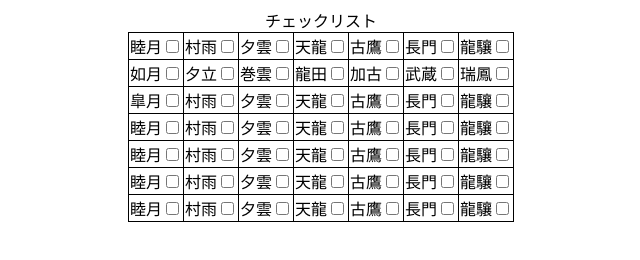
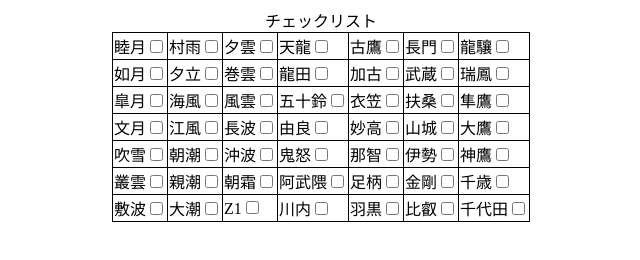
Before and after one commit to Nixajin/Nixajin.github.io, a plain HTML site: page index.html in a window 1280 px wide. Shown: the whole page, without its empty margins (319-959 px from the left). Drawn offline with Linux system fonts and the light colour scheme.

Commit message:
change table

```diff
--- a/index.html
+++ b/index.html
@@ -58,114 +58,114 @@
     皐月<input type="checkbox" name="fleet" value="satsuki">
    </td>
    <td>
-    村雨<input type="checkbox" name="fleet" value="murasame">
+    海風<input type="checkbox" name="fleet" value="umikaze">
    </td>
    <td>
-    夕雲<input type="checkbox" name="fleet" value="yugumo">
+    風雲<input type="checkbox" name="fleet" value="kazagumo">
    </td>
    <td>
-    天龍<input type="checkbox" name="fleet" value="tenryu">
+    五十鈴<input type="checkbox" name="fleet" value="isuzu">
    </td>
    <td>
-    古鷹<input type="checkbox" name="fleet" value="hurutaka">
+    衣笠<input type="checkbox" name="fleet" value="kinugasa">
    </td>
    <td>
-    長門<input type="checkbox" name="fleet" value="nagato">
+    扶桑<input type="checkbox" name="fleet" value="huso">
    </td>
    <td>
-    龍驤<input type="checkbox" name="fleet" value="ryujo">
+    隼鷹<input type="checkbox" name="fleet" value="junyo">
    </td>
   </tr>
   <tr>
    <td>
-    睦月<input type="checkbox" name="fleet" value="mutsuki">
+    文月<input type="checkbox" name="fleet" value="humitsuki">
    </td>
    <td>
-    村雨<input type="checkbox" name="fleet" value="murasame">
+    江風<input type="checkbox" name="fleet" value="kawakaze">
    </td>
    <td>
-    夕雲<input type="checkbox" name="fleet" value="yugumo">
+    長波<input type="checkbox" name="fleet" value="naganami">
    </td>
    <td>
-    天龍<input type="checkbox" name="fleet" value="tenryu">
+    由良<input type="checkbox" name="fleet" value="yura">
    </td>
    <td>
-    古鷹<input type="checkbox" name="fleet" value="hurutaka">
+    妙高<input type="checkbox" name="fleet" value="myoko">
    </td>
    <td>
-    長門<input type="checkbox" name="fleet" value="nagato">
+    山城<input type="checkbox" name="fleet" value="yamashiro">
    </td>
    <td>
-    龍驤<input type="checkbox" name="fleet" value="ryujo">
+    大鷹<input type="checkbox" name="fleet" value="taiyo">
    </td>
   </tr>
   <tr>
    <td>
-    睦月<input type="checkbox" name="fleet" value="mutsuki">
+    吹雪<input type="checkbox" name="fleet" value="hubuki">
    </td>
    <td>
-    村雨<input type="checkbox" name="fleet" value="murasame">
+    朝潮<input type="checkbox" name="fleet" value="asashio">
    </td>
    <td>
-    夕雲<input type="checkbox" name="fleet" value="yugumo">
+    沖波<input type="checkbox" name="fleet" value="okinami">
    </td>
    <td>
-    天龍<input type="checkbox" name="fleet" value="tenryu">
+    鬼怒<input type="checkbox" name="fleet" value="kinu">
    </td>
    <td>
-    古鷹<input type="checkbox" name="fleet" value="hurutaka">
+    那智<input type="checkbox" name="fleet" value="nachi">
    </td>
    <td>
-    長門<input type="checkbox" name="fleet" value="nagato">
+    伊勢<input type="checkbox" name="fleet" value="ise">
    </td>
    <td>
-    龍驤<input type="checkbox" name="fleet" value="ryujo">
+    神鷹<input type="checkbox" name="fleet" value="shinyo">
    </td>
   </tr>
   <tr>
    <td>
-    睦月<input type="checkbox" name="fleet" value="mutsuki">
+    叢雲<input type="checkbox" name="fleet" value="murakumo">
    </td>
    <td>
-    村雨<input type="checkbox" name="fleet" value="murasame">
+    親潮<input type="checkbox" name="fleet" value="oyashio">
    </td>
    <td>
-    夕雲<input type="checkbox" name="fleet" value="yugumo">
+    朝霜<input type="checkbox" name="fleet" value="asashimo">
    </td>
    <td>
-    天龍<input type="checkbox" name="fleet" value="tenryu">
+    阿武隈<input type="checkbox" name="fleet" value="abukuma">
    </td>
    <td>
-    古鷹<input type="checkbox" name="fleet" value="hurutaka">
+    足柄<input type="checkbox" name="fleet" value="ashigara">
    </td>
    <td>
-    長門<input type="checkbox" name="fleet" value="nagato">
+    金剛<input type="checkbox" name="fleet" value="kongo">
    </td>
    <td>
-    龍驤<input type="checkbox" name="fleet" value="ryujo">
+    千歳<input type="checkbox" name="fleet" value="titose">
    </td>
   </tr>
   <tr>
    <td>
-    睦月<input type="checkbox" name="fleet" value="mutsuki">
+    敷波<input type="checkbox" name="fleet" value="sikinami">
    </td>
    <td>
-    村雨<input type="checkbox" name="fleet" value="murasame">
+    大潮<input type="checkbox" name="fleet" value="oshio">
    </td>
    <td>
-    夕雲<input type="checkbox" name="fleet" value="yugumo">
+    Z1<input type="checkbox" name="fleet" value="Z1">
    </td>
    <td>
-    天龍<input type="checkbox" name="fleet" value="tenryu">
+    川内<input type="checkbox" name="fleet" value="sendai">
    </td>
    <td>
-    古鷹<input type="checkbox" name="fleet" value="hurutaka">
+    羽黒<input type="checkbox" name="fleet" value="haguro">
    </td>
    <td>
-    長門<input type="checkbox" name="fleet" value="nagato">
+    比叡<input type="checkbox" name="fleet" value="hiei">
    </td>
    <td>
-    龍驤<input type="checkbox" name="fleet" value="ryujo">
+    千代田<input type="checkbox" name="fleet" value="tiyoda">
    </td>
   </tr>
  </table>
```
